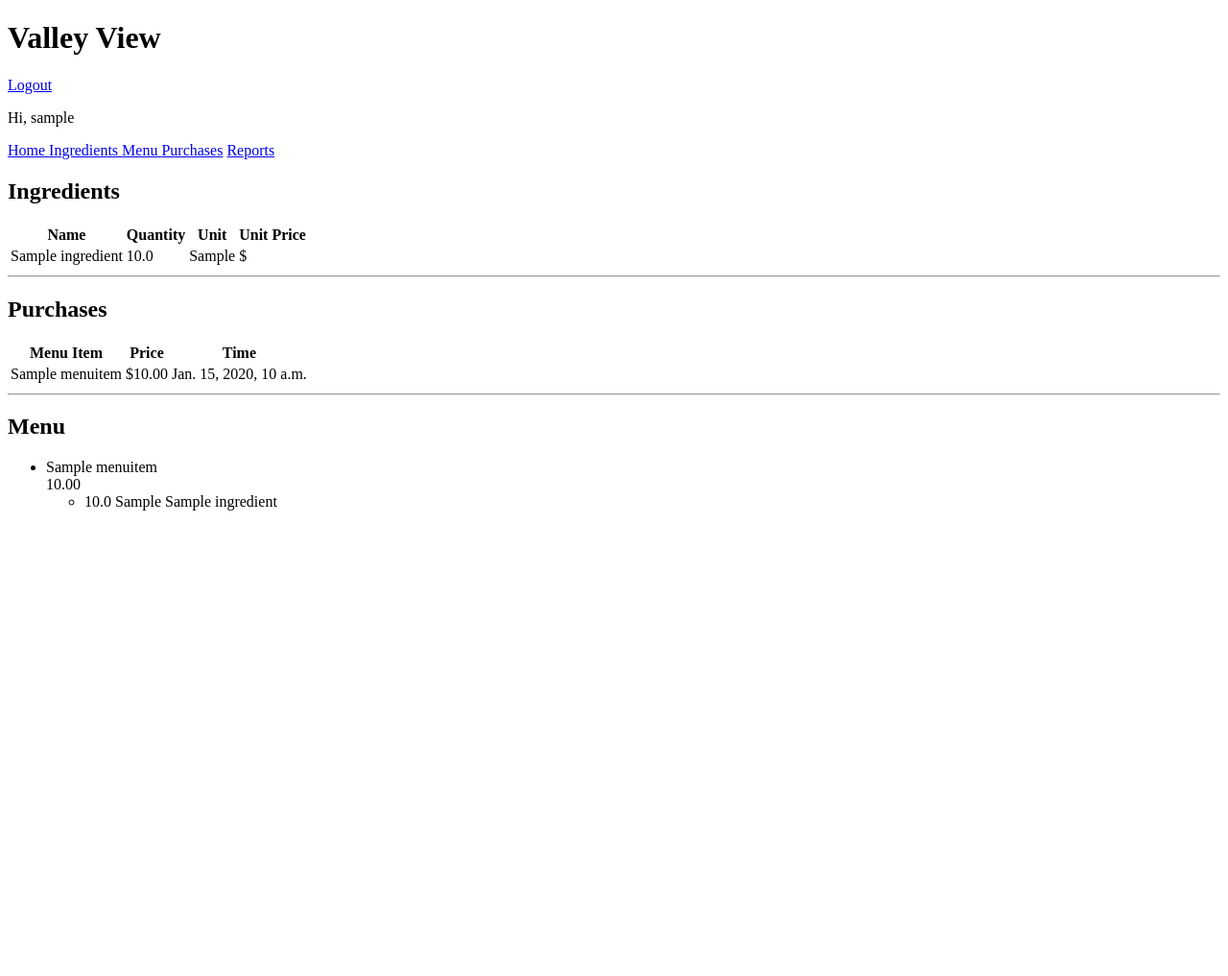
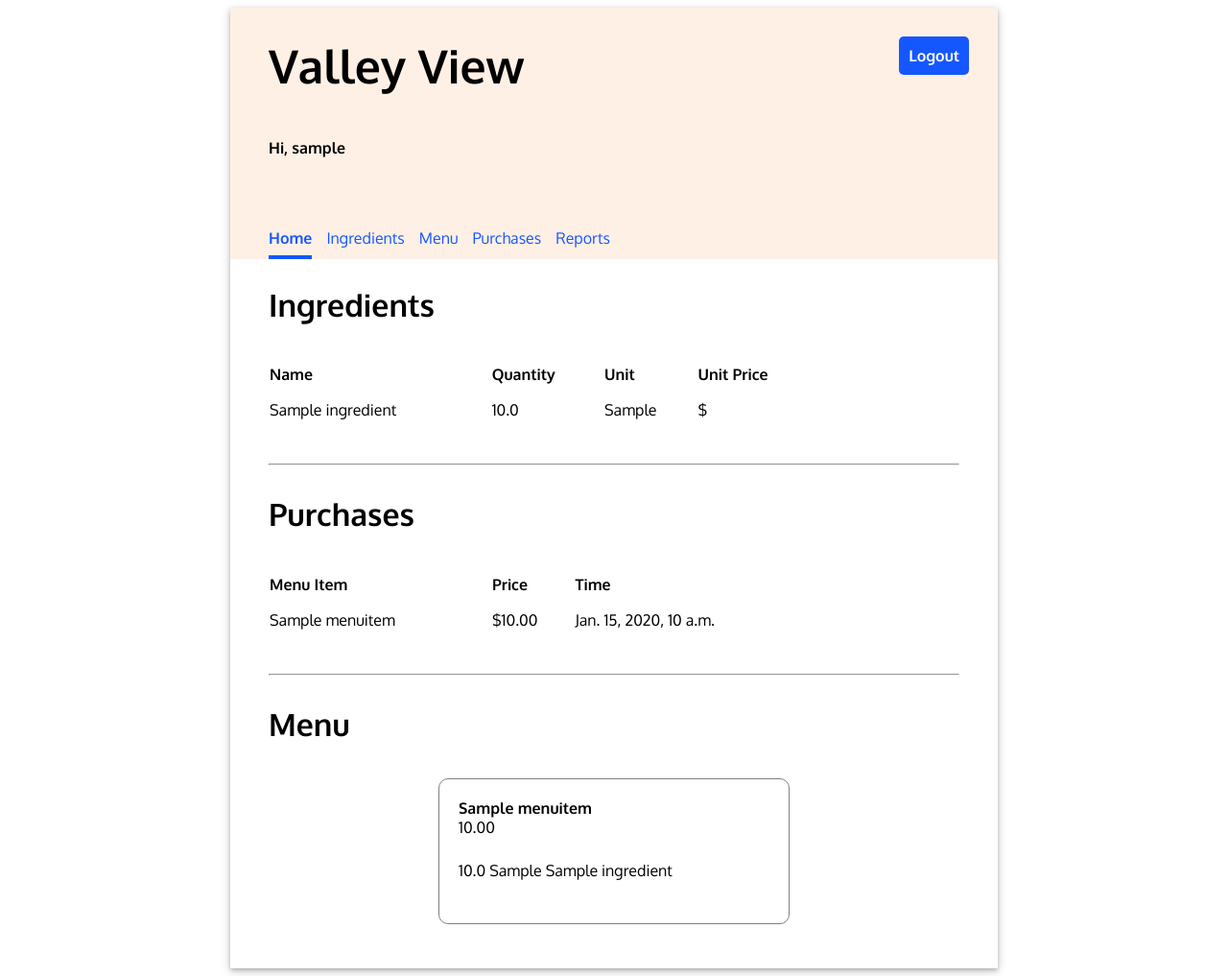
Before and after one commit to intelligent-foot/django_restaurant, a Django app: page / in a window 1280 px wide. Shown: the whole page at 96% size. Before the commit the page ends 532 px from the top, so only its background shows below. Run offline with Django 4.2, Linux system fonts and the light colour scheme; a user stored in the database is signed in; tables that the repository leaves empty hold one stand-in row (values such as "Sample post").

Commit message:
Third commit

```diff
--- a/restaurant/models.py
+++ b/restaurant/models.py
@@ -13,10 +13,10 @@
         verbose_name = "Ingredient"
     def __str__(self) :
         return f"""
-        name = {self.ingredient_name};
-        qty = {self.ingredient_quantity};
-        unit = {self.ingredient_unit};
-        unit_price = {self.ingredient_price_per_unit}
+        name = {self.name};
+        qty = {self.quantity};
+        unit = {self.unit};
+        unit_price = {self.price_per_unit}
         """
 
     def get_absolute_path(self):
--- a/restaurant/static/restaurant/style.css
+++ b/restaurant/static/restaurant/style.css
@@ -0,0 +1,181 @@
+body{
+    font-family: 'Oxygen',sans-serif;
+}
+
+input, select{
+    width: 100%;
+    padding: 12px 20px;
+    margin: 8px 0;
+    box-sizing: border-box;
+    border-radius: 3px;
+}
+hr{
+    margin: 30px 0;
+}
+header{
+    background-color: #FFF0E5;
+    min-height: 200px;
+    display: flex;
+    align-items: center;
+    flex-direction: column;
+    align-items: flex-start;
+    padding-left: 40px;
+}
+main{
+    display: flex;
+    flex-direction: column;
+    padding: 0 40px 20px 40px;
+    justify-content: center;
+}
+main h2{
+    font-size: 2em;
+}
+.app{
+    min-width: 800px;
+    max-width: 60%;
+    margin: 0 auto;
+    box-shadow: 0 2px 4px 0 rgba(0, 0,0, 0.2), 0 3px 10px 0 rgba(0,0, 0 , 0.19 );
+}
+
+.clear{
+    clear:both;
+}
+input[type=submit],button{
+    border: 0px;
+    width: 100%;
+    background-color: aquamarine;
+    border-radius: 5px;
+    color: white;
+    margin: 8px 0;
+    padding: 12px 20px;
+    font-size: 1em;
+    margin-top: 50px;
+}
+
+.navbar{
+    margin-top: 50px;
+    display: flex;
+    width: 100%;
+}
+.navbar a{
+    text-decoration: none;
+    padding: 8px 0;
+    color: #1557FF;
+    margin-right: 15px;
+
+}
+.title{
+    font-size: 3em;
+    padding: 30px 0;
+    margin: auto 0;
+}
+.left{
+    float: left;
+}
+.right{
+    float: right;
+}
+.login-form{
+    align-self: center;
+    display: flex;
+    width: 50%;
+    flex-direction: column;
+    justify-content: start;
+    padding: 50px 0;
+}
+form*{
+    display: block;
+}
+form label{
+    font-size: 1em;
+    font-weight: bold;
+    padding-top: 20px;
+}
+.login-form form .errorlist {
+    color: red;
+}
+header p{
+    font-weight: bold;
+}
+.navbar a:hover, .navbar .current-page {
+    border-bottom: solid 4px #1557FF;
+    border-spacing: 0 15px;
+    font-weight: bold;
+}
+
+main table{
+    text-align: left;
+    border-collapse: separate;
+    border-spacing: 0 15px;
+    width: 80%;
+
+}
+
+.logout{
+    height: max-content;
+    text-align: center;
+    text-decoration: none;
+    border: 0px;
+    background-color: #1557FF;
+    border-radius: 5px;
+    color: white;
+    padding: 10px;
+    font-weight: bold;
+    margin: 30px;
+    font-size: 1em;
+}
+
+.header-first-row{
+    width: 100%;
+    display: flex;
+    justify-content: space-between;
+}
+.menu-items{
+    display: flex;
+    flex-wrap: wrap;
+    padding: 0;
+    justify-content: space-around;
+}
+.menu-items * {
+    padding: 0;
+}
+.menu-items > li {
+    display: flex;
+    flex-direction: column;
+    padding: 20px;
+    border: 1px solid grey;
+    margin: 10px 0;
+    border-radius: 10px;
+    justify-content: left;
+    flex-basis: 45%;
+}
+.menu-items, .menu-items ul {
+    list-style-type: none;
+}
+
+.menu-item-header{
+    display: flex;
+    flex-direction: row;
+    justify-content: space-between;
+    font-size: 1.5em;
+}
+.menu-item-title {
+    font-weight: bold;
+}
+.menu-item-ingredients{
+    padding: 20px 0;
+
+}
+.menu-item-ingredients * {
+    padding: 5px 0;
+}
+a{
+    text-decoration: none;
+    color: #1557FF;
+}
+a:hover{
+    font-weight: bold;
+}
+main form input[type=submit]{
+    width: max-content;
+}
--- a/restaurant/templates/restaurant/login.html
+++ b/restaurant/templates/registration/login.html
@@ -5,7 +5,7 @@
         <h2>Login</h2>
         <form method="post">
             {% csrf_token %}
-             {{form}}
+            {{form}}
             <button class="submit-button" type="submit">Login</button>
         </form>
     </div>
--- a/restaurant/templates/restaurant/add_ingredient.html
+++ b/restaurant/templates/restaurant/add_ingredient.html
@@ -1,5 +1,5 @@
 {% extends 'restaurant/base.html' %}
-
+{% load static %}
 {% block content %}
     <h2>Add Ingredient to Inventory</h2>
     <form method="post">
--- a/restaurant/templates/restaurant/add_menu_item.html
+++ b/restaurant/templates/restaurant/add_menu_item.html
@@ -1,5 +1,5 @@
 {% extends 'restaurant/base.html' %}
-
+{% load static %}
 {% block content %}
 <h2>Add item to Menu</h2>
 <form method="post">
--- a/restaurant/templates/restaurant/add_purchase.html
+++ b/restaurant/templates/restaurant/add_purchase.html
@@ -1,5 +1,5 @@
 {% extends 'restaurant/base.html' %}
-
+{% load static %}
 {% block content %}
 <h2>Enter a new purchase</h2>
 <form method="post">
@@ -7,8 +7,8 @@
     {% csrf_token %}
     {{form.as_p}}
     <p>
-        <label for="menu-item">Menu item:</label>
-        <select name="menu-item" id="menu_item" required>
+        <label for="menu_item">Menu item:</label>
+        <select name="menu_item" id="menu_item" required>
             <option value selected>-----</option>
         {% for menu_item in menu_items %}
             <option value={{menu_item.id}}>{{menu_item.title}}</option>
--- a/restaurant/templates/restaurant/add_recipe_requirement.html
+++ b/restaurant/templates/restaurant/add_recipe_requirement.html
@@ -1,5 +1,5 @@
 {% extends 'restaurant/base.html' %}
-
+{% load static %}
 {% block content %}
 <h2>Add Recipe Requirement for a Menu Item</h2>
 <form method="post">
--- a/restaurant/templates/restaurant/base.html
+++ b/restaurant/templates/restaurant/base.html
@@ -1,7 +1,12 @@
+{% load static %}
 <!DOCTYPE html>
 <html>
 <head>
   <meta charset="utf-8">
+  <link href="https://fonts.googleapis.com/css2?family=Oxygen:wght@300;400;700&display=swap" rel="stylesheet">
+  <link rel="shortcut icon" type="image/x-icon" href="https://www.codecademy.com/favicon.ico">
+  <link rel="stylesheet" type="text/css" href="{% static 'restaurant/style.css' %}"/>
+  <link rel="preconnect" href="https://fonts.gstatic.com">
 
   <title>
     {% block title %} Valley View {% endblock%}
--- a/restaurant/templates/restaurant/home.html
+++ b/restaurant/templates/restaurant/home.html
@@ -1,4 +1,5 @@
 {% extends  'restaurant/base.html' %}
+{% load static %}
 {% block content %}
     <div class="home">
         <div>
--- a/restaurant/templates/restaurant/ingredient_list.html
+++ b/restaurant/templates/restaurant/ingredient_list.html
@@ -1,4 +1,5 @@
 {% extends 'restaurant/base.html' %}
+{% load static %}
 {% block title %}Valley View{% endblock %}
 {% block head %}
 {% endblock %}
@@ -24,7 +25,7 @@
                 </td>
                 <td>{{ingredient.quantity}}</td>
                 <td>{{ingredient.unit}}</td>
-                <td class="price">${{ingredient.per_unit|stringformat:".2f"}}</td>
+                <td class="price">${{ingredient.price_per_unit|stringformat:".2f"}}</td>
             </tr>
         {% endfor %}
         </tbody>
--- a/restaurant/templates/restaurant/menu_list.html
+++ b/restaurant/templates/restaurant/menu_list.html
@@ -1,4 +1,5 @@
 {% extends 'restaurant/base.html' %}
+{% load static %}
 {% block title %}Valley View{% endblock %}
 {% block head %}
 {% endblock %}
--- a/restaurant/templates/restaurant/purchase_list.html
+++ b/restaurant/templates/restaurant/purchase_list.html
@@ -1,4 +1,5 @@
 {% extends 'restaurant/base.html' %}
+{% load static %}
 {% block head %}
 {% endblock %}
 {% block content %}
--- a/restaurant/templates/restaurant/update_ingredient.html
+++ b/restaurant/templates/restaurant/update_ingredient.html
@@ -1,10 +1,10 @@
 {% extends 'restaurant/base.html' %}
-
+{% load static %}
 {% block content %}
     <h2>Update Ingredient in Inventory</h2>
     <form method="post" class="flex-form">
         {% csrf_token %}
         {{form.as_p}}
-        <input type=" submit" value="Submit"/>
+        <input type="submit" value="Update"/>
     </form>
 {% endblock %}
--- a/restaurant/urls.py
+++ b/restaurant/urls.py
@@ -8,7 +8,7 @@
     path('menu/', views.MenuView.as_view(),name='menu'),
     path('menu/new',views.NewMenuItemView.as_view(), name='add_menu_item'),
     path('ingredient/new',views.NewIngredientsView.as_view(),name='add_ingredient'),
-    path('ingredient/<pk>/update',views.UpdateIngredientView.as_view(),name='update_ingredient'),
+    path('ingredient/<slug:pk>/update',views.UpdateIngredientView.as_view(),name='update_ingredient'),
     path('reports',views.ReportsView.as_view(),name='reports'),
     path('purchases/',views.PurchaseListView.as_view(),name='purchases'),
     path('purchases/new',views.NewPurchaseView.as_view(),name='add_purchase'),
--- a/restaurant/views.py
+++ b/restaurant/views.py
@@ -1,19 +1,16 @@
-from typing import Any
-from django.shortcuts import render,redirect
-from django.http import HttpResponse
-from .forms import IngredientForm,MenuItemForm,PurchaseForm,RecipeRequirementsForm
-from django.views.generic.edit import CreateView,UpdateView,DeleteView
+from django.shortcuts import redirect
+from django.core.exceptions import SuspiciousOperation
+from .forms import IngredientForm,MenuItemForm,RecipeRequirementsForm
+from django.views.generic.edit import CreateView,UpdateView
 from .models import Ingredient,MenuItem,RecipeRequirement,Purchase
 from django.contrib.auth.mixins import LoginRequiredMixin
-from django.contrib.auth.decorators import login_required
 from django.views.generic import ListView,TemplateView
-from django.contrib.auth import logout,login,authenticate
-from django.contrib.auth.forms import UserCreationForm
-from django.urls import reverse_lazy
-from django.contrib.auth.views import LoginView
-from django.contrib import messages
+from django.contrib.auth import logout
 from django.db.models import Sum,F
+
 # Create your views here.
+
+
 class HomeView(LoginRequiredMixin,TemplateView):
     template_name='restaurant/home.html'
     def get_context_data(self, **kwargs):
@@ -23,48 +20,88 @@
         context['purchases'] =Purchase.objects.all()
         return context
 
+
+
+
 class NewIngredientsView(LoginRequiredMixin,CreateView):
     model = Ingredient
     template_name = "restaurant/add_ingredient.html"
     form_class = IngredientForm
 
+
+
+
 class IngredientView(LoginRequiredMixin,ListView):
     model=Ingredient
     template_name="restaurant/ingredient_list.html"
+
+
+
 
 class UpdateIngredientView(LoginRequiredMixin,UpdateView):
     model = Ingredient
     template_name = 'restaurant/update_ingredient.html'
     form_class = IngredientForm
 
+
+
+
 class NewMenuItemView(LoginRequiredMixin,CreateView):
     model=MenuItem
     template_name="restaurant/add_menu_item.html"
     form_class=MenuItemForm
 
+
+
+
 class MenuView(LoginRequiredMixin,ListView):
     model = MenuItem
     template_name = "restaurant/menu_list.html"
+
+
+
 
 class  NewRecipeRequirementView(LoginRequiredMixin,CreateView):
     model=RecipeRequirement
     template_name = "restaurant/add_recipe_requirement.html"
     form_class=RecipeRequirementsForm
 
+
+
+
 class NewPurchaseView(LoginRequiredMixin,TemplateView):
     template_name="restaurant/add_purchase.html"
 
     def get_context_data(self, **kwargs):
         context = super().get_context_data(**kwargs)
-        context["menu"]
+        context["menu_items"] = [X for X in MenuItem.objects.all() if X.available()]
+        return context
+
+    def post(self,request):
+        menu_item_id =request.POST["menu_item"]
+        menu_item = MenuItem.objects.get(pk=menu_item_id)
+        requirements = menu_item.reciperequirement_set
+        purchase = Purchase(menu_item=menu_item)
+
+        for requirement in requirements.all():
+            required_ingredient = requirement.ingredient
+            required_ingredient.quantity -= requirement.quantity
+            required_ingredient.save()
+        purchase.save()
+        return redirect('/purchases')
+
+
 
 
 class PurchaseListView(LoginRequiredMixin,ListView):
     model=Purchase
     template_name="restaurant/purchase_list.html"
 
+
+
+
 class ReportsView(LoginRequiredMixin,TemplateView):
-    model=Purchase
+
     template_name = "restaurant/reports.html"
 
     def get_context_data(self, **kwargs):
@@ -76,13 +113,15 @@
         total_cost = 0
         for purchase in Purchase.objects.all():
             for recipe_requirement in purchase.menu_item.reciperequirement_set.all():
-                total_cost +=recipe_requirement.ingredient.price_per_unit * \
+                total_cost += recipe_requirement.ingredient.price_per_unit * \
                     recipe_requirement.quantity
         context["revenue"]=revenue
         context["total_cost"]=total_cost
-        context["profit"] = revenue - total_cost
+
 
         return context
+
+
 
 
 def log_out(request):
```
Also changed, not shown: restaurant/templates/registration/signup.html (deleted, +0 -12 lines), restaurant/templates/restaurant/reports.html (+7 -6 lines).
